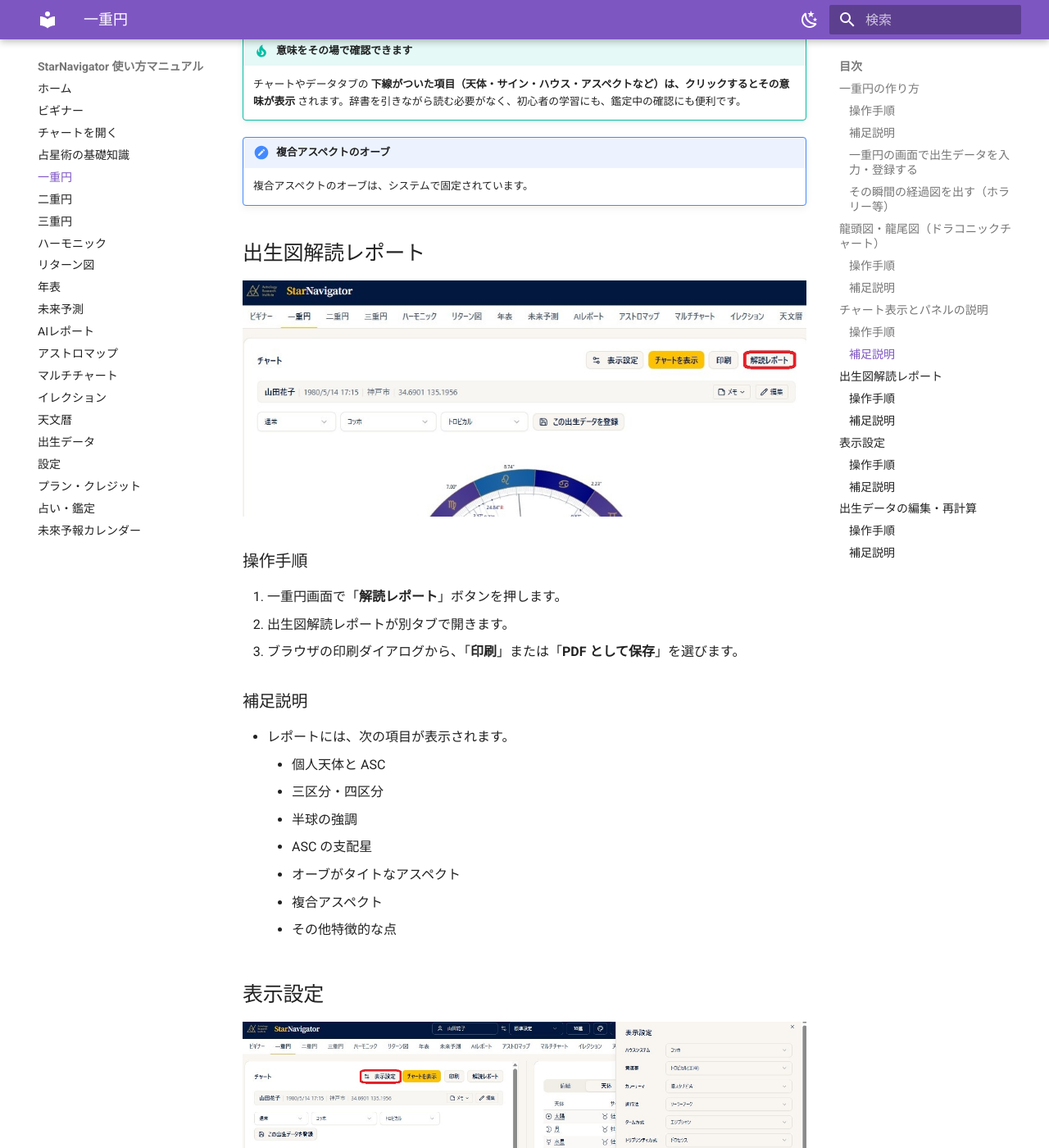
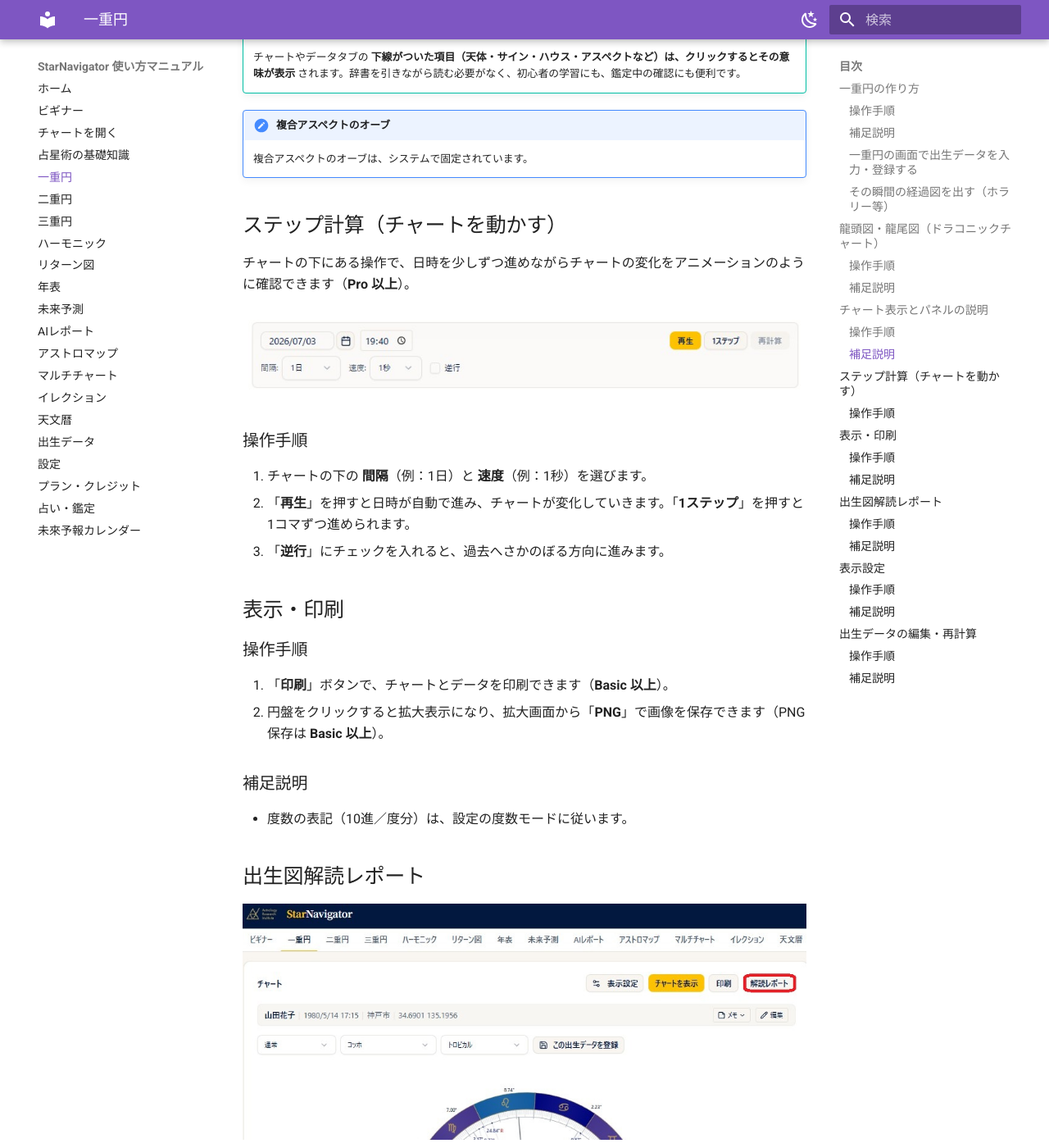
Before and after one commit to KeikoKagawa/starnavi-manual, an MkDocs documentation site: the page built from docs/single-chart.md, in a window 1280 px wide and 1400 px high, scrolled down 4798 px. Shown: the whole window at 82% size. Built offline with MkDocs 1.6.1 and Material for MkDocs 9.7.7, drawn with Linux system fonts in a browser that asks for light colours; some of the changed text lies outside the part shown.

Commit message:
content(三重円/一重円ほか): 三重円の画像7枚差し込み＋文言修正一式、ハーフサム(N/N・D/D・T/T)とステップ計算を見出し昇格、印刷節を全章「表示・印刷」に統一、一重円にステップ計算・表示・印刷節を新設
Co-Authored-By: Claude Fable 5 <noreply@anthropic.com>

```diff
--- a/docs/single-chart.md
+++ b/docs/single-chart.md
@@ -79,6 +78,29 @@
 
 !!! note "複合アスペクトのオーブ"
     複合アスペクトのオーブは、システムで固定されています。
+
+## ステップ計算（チャートを動かす）
+
+チャートの下にある操作で、日時を少しずつ進めながらチャートの変化をアニメーションのように確認できます（**Pro 以上**）。
+
+![ステップ計算の操作（再生・1ステップ・間隔・速度・逆行）](assets/triple-chart-04-step.jpg)
+
+### 操作手順
+
+1. チャートの下の **間隔**（例：1日）と **速度**（例：1秒）を選びます。
+2. 「**再生**」を押すと日時が自動で進み、チャートが変化していきます。「**1ステップ**」を押すと1コマずつ進められます。
+3. 「**逆行**」にチェックを入れると、過去へさかのぼる方向に進みます。
+
+## 表示・印刷
+
+### 操作手順
+
+1. 「**印刷**」ボタンで、チャートとデータを印刷できます（**Basic 以上**）。
+2. 円盤をクリックすると拡大表示になり、拡大画面から「**PNG**」で画像を保存できます（PNG保存は **Basic 以上**）。
+
+### 補足説明
+
+- 度数の表記（10進／度分）は、設定の度数モードに従います。
 
 ## 出生図解読レポート
 
--- a/docs/triple-chart.md
+++ b/docs/triple-chart.md
@@ -7,7 +7,7 @@
 
 ## 三重円の作り方
 
-<!-- 画像さしこみ: 三重円 入力欄 -->
+![三重円の入力欄（進行法の選択肢と経過日時）](assets/triple-chart-01-input.jpg)
 
 ### 操作手順
 
@@ -15,68 +15,79 @@
 2. **進行法** の選択肢から、**ソーラーアーク** または **セカンダリー** を選びます（既定はソーラーアーク）。
 3. **経過日時** を入力します（既定は現在の日時）。日付と時刻をそれぞれ指定できます。
 4. **経過地** に地名を入力します（候補から選択、または虫眼鏡ボタンで検索＝Basic 以上）。既定は設定の観測地です。
-5. 必要に応じて **ハウスシステム**、**黄道タイプ（トロピカル／サイデリアル(ラヒリ)）** を選びます。
+5. 必要に応じて **ハウスシステム** を選びます。
 6. 「**チャートを表示**」を押すと、三重円が表示されます。
 
 ### 補足説明
 
-- 3つのリングは、内側から **N（ネイタル）＝黒／進行＝緑／T（トランジット）＝赤** です。中円のラベルは進行法により **D（ソーラーアーク）／P（セカンダリー）** と変わります。
-- 出生データを選ばずに開くと、「現在時刻・既定の観測地」での経過図になります。
-- 各リングに表示する天体は、表示設定（天体表示）に従います（既定では外円＝火星〜冥王星＋ノードなど）。
+- 3つのリングは、カラーテーマが「標準」のとき、内側から **N（ネイタル）＝黒／進行＝緑／T（トランジット）＝赤** です。中円のラベルは進行法により **D（ソーラーアーク）／P（セカンダリー）** と変わります。
+- 各リングに表示する天体は、設定プリセットに従います。表示設定でリアルタイムに変更することも出来ます。
+- 天体をクリックすると、その天体のアスペクト一覧がポップアップします（N＝黒／進行＝緑／T＝赤のバッジ）。**ASC・MC** などのアングルもクリックできます。
 
-## 表示オプション
+## 右パネルの見方
 
-<!-- 画像さしこみ: 三重円 表示オプション -->
+![右パネル（俯瞰タブ＝N・進行・Tの一覧）](assets/triple-chart-05-panel.jpg)
+
+### 補足説明
+
+- タブは **俯瞰／ネイタル(N)／ディレクション(D)（セカンダリー選択時は「セカンダリー(P)」）／トランジット(T)／アスペクト／ハーフサム** です。
+- **俯瞰** タブ：N・進行・T の天体とアスペクトをまとめて一覧できます（旧スタナビと同じレイアウト）。
+- **N／D(P)／T** タブ：各リングの天体表（天体・サイン・度数・赤緯・ハウス・支配ハウス）。月相やエッセンシャルディグニティ（**Pro 以上**）も表示されます。
+- **アスペクト** タブ：**N-N／N-P（N-D)／N-T／P-P（D-D)／P-T（D-T)／T-T** の節ごとにアスペクトグリッドを表示します。各セルにはオーブと **＋（分離中）／−（接近中）** の符号が表示され、セルをクリックすると、アスペクトの種類・オーブ・接近中／分離中と、その **意味（キーワード）** がポップアップで表示されます。アスペクトグリッドの下には、**複合アスペクト** の一覧が表示されます（「複合アスペクト」のチェックをオンにして計算した場合）。
+    ![アスペクトタブ（クリックで意味と接近・分離が表示される）](assets/triple-chart-06-aspect-grid.png)
+- **ハーフサム** タブ：ハーフサム（ミッドポイント）を表示します（次の節を参照）。
+
+## ハーフサム（N/N・D/D・T/T のミッドポイント）
+
+右パネルの「**ハーフサム**」タブでは、ハーフサム（ミッドポイント）の分析ができます（**Plus 以上**）。「**MPペア**」の切り替えで、**N/N（ネイタル同士）** だけでなく **D/D（進行同士）・T/T（トランジット同士）** のミッドポイントも分析できます。
+
+![ハーフサムタブ（MPペアで N/N・D/D・T/T を切り替え）](assets/triple-chart-07-halfsum.jpg)
+
+### 補足説明
+
+- ハーモ数・軸の種類・オーブ・天体の絞り込みなどの操作は、[一重円](single-chart.md) の章の「ハーフサムタブ」と同じです。
+- ハーフサムの基礎は、ARI公式サイトの [ハーフサム](https://www.arijp.com/basis/halfsum) もあわせてご覧ください。
+
+## ステップ計算（チャートを動かす）
+
+チャートの下にある操作で、日時を少しずつ進めながらチャートの変化をアニメーションのように確認できます（**Pro 以上**）。
+
+![ステップ計算の操作（再生・1ステップ・間隔・速度・逆行）](assets/triple-chart-04-step.jpg)
+
+### 操作手順
+
+1. チャートの下の **間隔**（例：1日）と **速度**（例：1秒）を選びます。
+2. 「**再生**」を押すと日時が自動で進み、チャートが変化していきます。「**1ステップ**」を押すと1コマずつ進められます。
+3. 「**逆行**」にチェックを入れると、過去へさかのぼる方向に進みます。
+
+## 天文暦（エフェメリス）
+
+![三重円の天文暦ボタンとダイアログ](assets/triple-chart-03-ephemeris.jpg)
+
+### 操作手順
+
+1. ヘッダーの「**天文暦**」ボタンを押します（**Plus 以上**）。
+2. 経過日時の前月から 3 か月分の天文暦がダイアログで開きます。三重円を作りながら、天文暦で天体の動きを確認していただくことができます。
+
+### 補足説明
+
+- 日ごとに、各天体の度数（サイン・度・分、逆行は R）、イングレスや月相・順行/逆行の切り替わり、**VOC（ボイド）ムーン**、天体どうしのアスペクトなどが表示されます。
+- 独立したメニュー「**天文暦**」（PDF生成）も別にあります（[天文暦](ephemeris.md)の章で説明します）。
+
+## 表示・印刷
+
+![三重円の表示オプション（表示設定ボタンと、度数・複合アスペクトのチェックボックス）](assets/triple-chart-02-display-options.jpg)
 
 ### 操作手順
 
 1. 「**度数**」にチェックを入れると、各天体に度数が表示されます。
 2. 「**複合アスペクト**」にチェックを入れると、複合パターンを計算・表示します（**Basic 以上**。計算に少し時間がかかるので、必要なときだけオンにしてください）。
 3. 「**表示設定**」から、その場で天体・アスペクト・ハウス・カラー・進行法などを調整できます（**Plus 以上**）。
+4. 「**印刷**」ボタンで、三重円とデータを印刷できます（**Basic 以上**・縦向き）。ハーフサムタブからは横向きで印刷できます。
+5. 円盤をクリックすると拡大表示になり、「**PNG**」で画像を保存できます（PNG保存は **Basic 以上**）。
 
 ### 補足説明
 
-- **ステップ計算**：チャートの下にある操作で、期間を少しずつ進めながらチャートの変化を確認できます（**Pro 以上**。間隔・速度・前後方向を指定して再生します）。
 - 表示設定の「**経過設定**」では、通常のほか「**次回ソーラーリターン**」「**前回ソーラーリターン**」の日時に合わせることもできます。
 - 「**小惑星・感受点を表示**」は、Free／ゲスト向けの簡易切り替えです。
-
-## 右パネルの見方
-
-<!-- 画像さしこみ: 三重円 右パネル -->
-
-### 補足説明
-
-- タブは **俯瞰／ネイタル(N)／ディレクション(D)（セカンダリー選択時は「セカンダリー(P)」）／トランジット(T)／アスペクト／ハーフサム** です。
-- **俯瞰** タブ：N・進行・T の天体とアスペクトをまとめて一覧できます（旧スタナビと同じレイアウト）。
-- **N／D(P)／T** タブ：各リングの天体表（天体・サイン・度数・赤緯・ハウス・支配ハウス）。月相やエッセンシャルディグニティ（**Pro 以上**）も表示されます。
-- **アスペクト** タブ：**N-N／N-P（N-D）／N-T／P-P（D-D）／P-T（D-T）／T-T** の節ごとにアスペクトグリッドを表示します。
-- **ハーフサム** タブ：ハーフサム（ミッドポイント）を表示します（**Plus 以上**）。基礎は [ハーフサム](https://www.arijp.com/basis/halfsum) もご覧ください。
-- 天体をクリックすると、その天体のアスペクト一覧がポップアップします（N＝黒／進行＝緑／T＝赤のバッジ）。**ASC・MC** などのアングルもクリックできます。
-
-## 天文暦（エフェメリス）
-
-<!-- 画像さしこみ: 三重円 天文暦ダイアログ -->
-
-### 操作手順
-
-1. ヘッダーの「**天文暦**」ボタンを押します（**Plus 以上**）。
-2. 経過日時の前月から 3 か月分の天文暦がダイアログで開きます。
-
-### 補足説明
-
-- 日ごとに、各天体の度数（サイン・度・分、逆行は R）、曜日、イングレスや月相・順行/逆行の切り替わり、**VOC（ボイド）ムーン**、天体どうしのアスペクトなどが表示されます。
-- 独立したメニュー「**天文暦**」（PDF生成・グラフィックエフェメリス）も別にあります（[天文暦](ephemeris.md)の章で説明します）。
-
-## 印刷・拡大
-
-<!-- 画像さしこみ: 三重円 印刷・拡大 -->
-
-### 操作手順
-
-1. 「**印刷**」ボタンで、三重円とデータを印刷できます（**Basic 以上**・縦向き）。ハーフサムタブからは横向きで印刷できます。
-2. 円盤をクリックすると拡大表示になり、「**PNG**」で画像を保存できます（PNG保存は **Basic 以上**）。
-
-### 補足説明
-
-- アングル（ASC/MC/DSC/IC）は、既定では内円（ネイタル）に表示されます。進行・トランジットのアングルも出したいときは、表示設定でそのリングの天体表示にアングルを追加します。
 - 度数の表記（10進／度分）は、設定の度数モードに従います。
```
Also changed, not shown: other parts of docs/single-chart.md (+0 -1 lines), docs/harmonic.md (+1 -1 lines), docs/multi-chart.md (+1 -1 lines), docs/return-chart.md (+1 -1 lines), docs/assets/triple-chart-01-input.jpg (added), docs/assets/triple-chart-02-display-options.jpg (added), docs/assets/triple-chart-03-ephemeris.jpg (added), docs/assets/triple-chart-04-step.jpg (added), docs/assets/triple-chart-05-panel.jpg (added), docs/assets/triple-chart-06-aspect-grid.png (added), docs/assets/triple-chart-07-halfsum.jpg (added).
